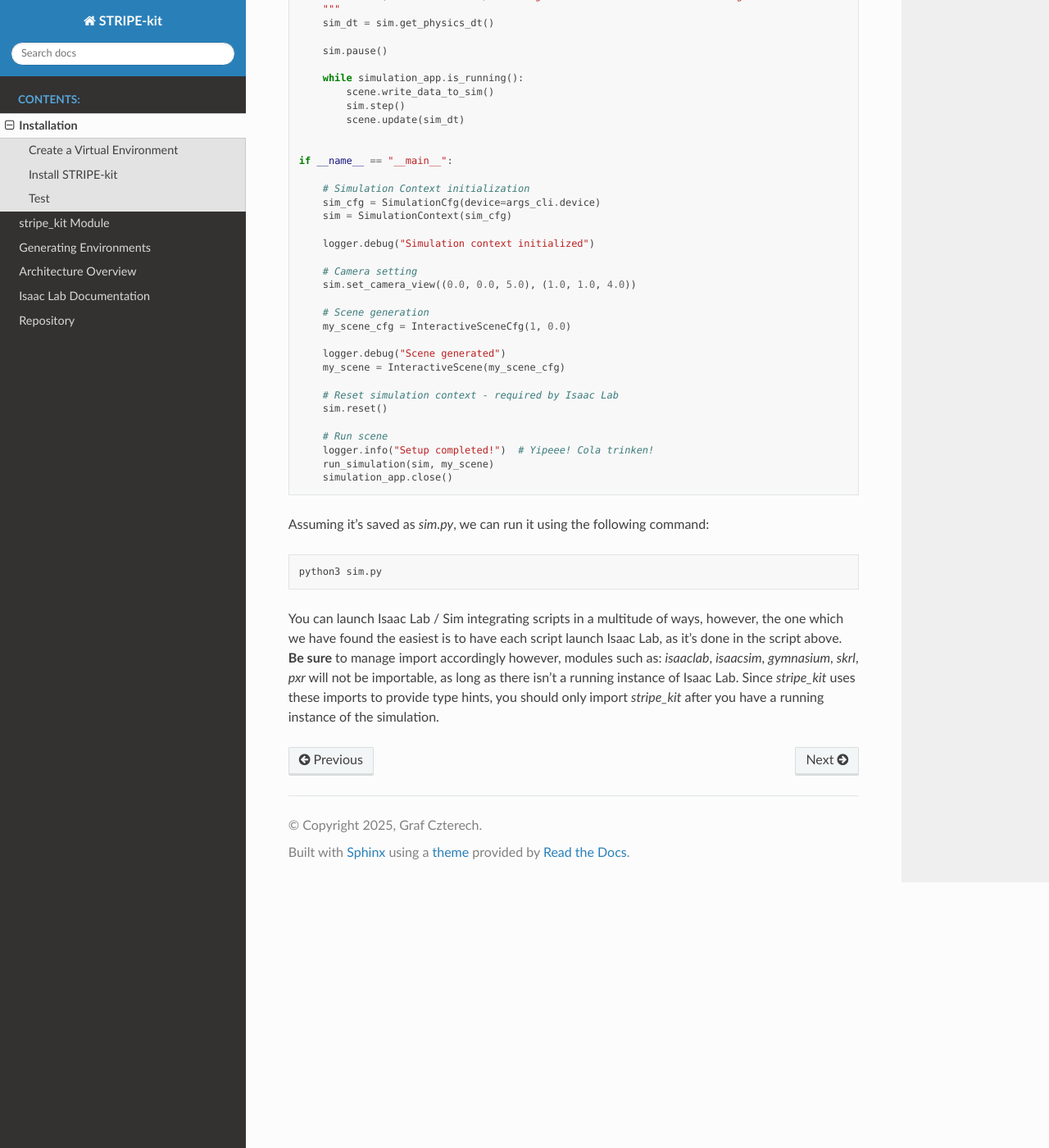
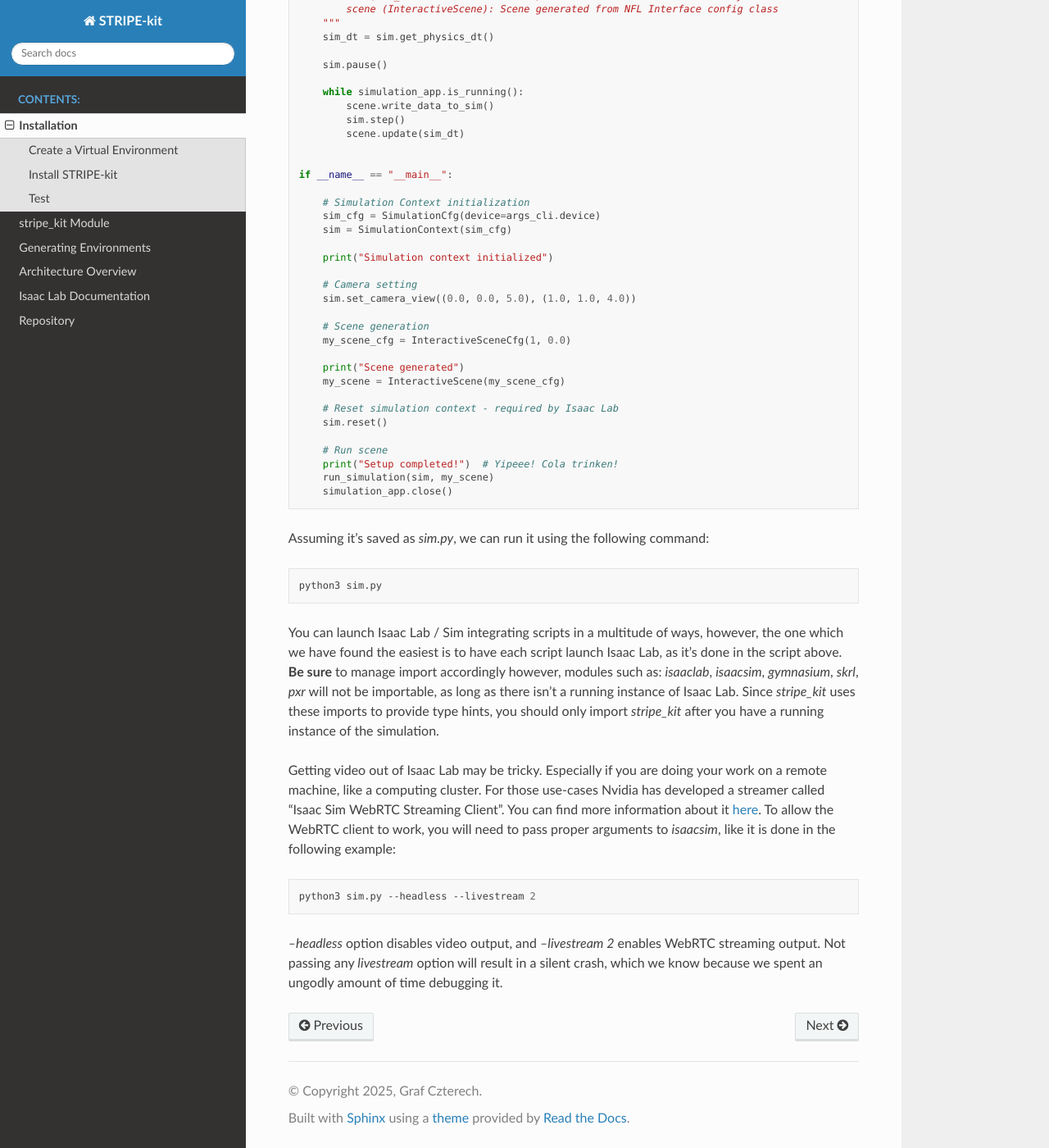
Before and after one commit to GrafCzterech/STRIPE-kit, a Sphinx documentation site: the page built from doc/source/installation.rst, in a window 1280 px wide and 1400 px high, scrolled down 1775 px. Shown: the whole window at 82% size. Built offline with Sphinx 7.4.7 and the Read the Docs theme 3.1.0, drawn with Linux system fonts in a browser that asks for light colours; some of the changed text lies outside the part shown.

Commit message:
Doc fixes

```diff
--- a/doc/source/installation.rst
+++ b/doc/source/installation.rst
@@ -109,7 +110,7 @@ to test that we can simulate things, here's a very simple one:
         sim_cfg = SimulationCfg(device=args_cli.device)
         sim = SimulationContext(sim_cfg)
 
-        logger.debug("Simulation context initialized")
+        print("Simulation context initialized")
 
         # Camera setting
         sim.set_camera_view((0.0, 0.0, 5.0), (1.0, 1.0, 4.0))
@@ -117,14 +118,14 @@ to test that we can simulate things, here's a very simple one:
         # Scene generation
         my_scene_cfg = InteractiveSceneCfg(1, 0.0)
 
-        logger.debug("Scene generated")
+        print("Scene generated")
         my_scene = InteractiveScene(my_scene_cfg)
 
         # Reset simulation context - required by Isaac Lab
         sim.reset()
 
         # Run scene
-        logger.info("Setup completed!")  # Yipeee! Cola trinken!
+        print("Setup completed!")  # Yipeee! Cola trinken!
         run_simulation(sim, my_scene)
         simulation_app.close()
 
@@ -142,3 +143,19 @@ import accordingly however, modules such as: `isaaclab`, `isaacsim`,
 a running instance of Isaac Lab. Since `stripe_kit` uses these imports
 to provide type hints, you should only import `stripe_kit` after you have
 a running instance of the simulation.
+
+Getting video out of Isaac Lab may be tricky. Especially if you are doing
+your work on a remote machine, like a computing cluster. For those use-cases
+Nvidia has developed a streamer called "Isaac Sim WebRTC Streaming Client".
+You can find more information about it
+`here <https://docs.isaacsim.omniverse.nvidia.com/5.1.0/installation/manual_livestream_clients.html>`_.
+To allow the WebRTC client to work, you will need to pass proper arguments
+to `isaacsim`, like it is done in the following example:
+
+.. code-block:: bash
+
+    python3 sim.py --headless --livestream 2
+
+`--headless` option disables video output, and `--livestream 2` enables WebRTC
+streaming output. Not passing any `livestream` option will result in a silent
+crash, which we know because we spent an ungodly amount of time debugging it.
```
Also changed, not shown: other parts of doc/source/installation.rst (+1 -0 lines).
